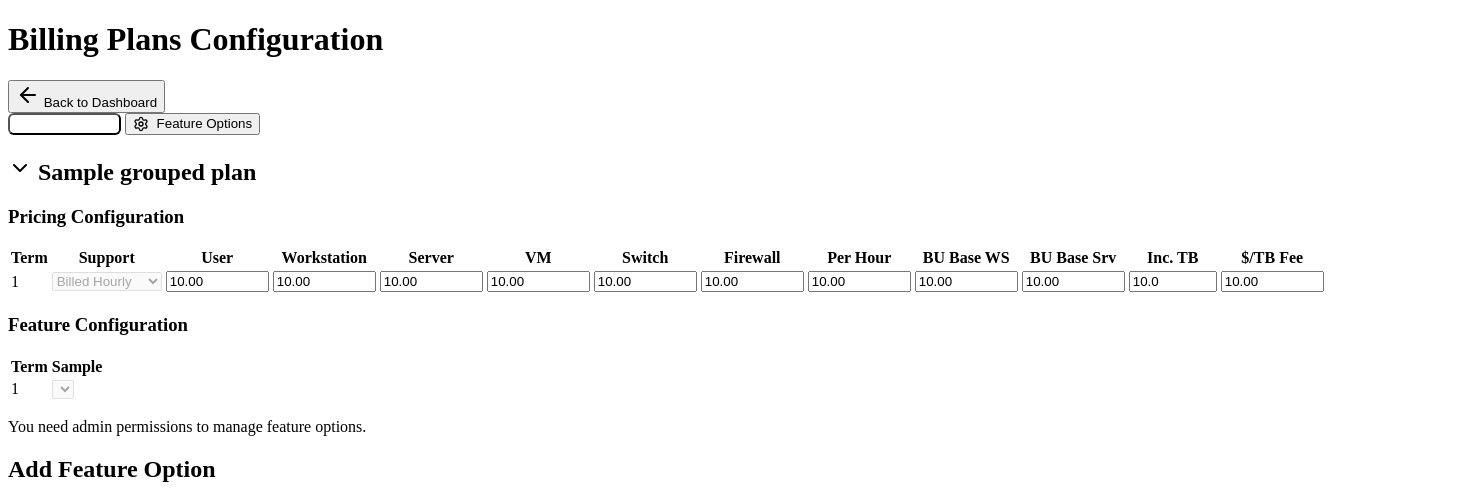
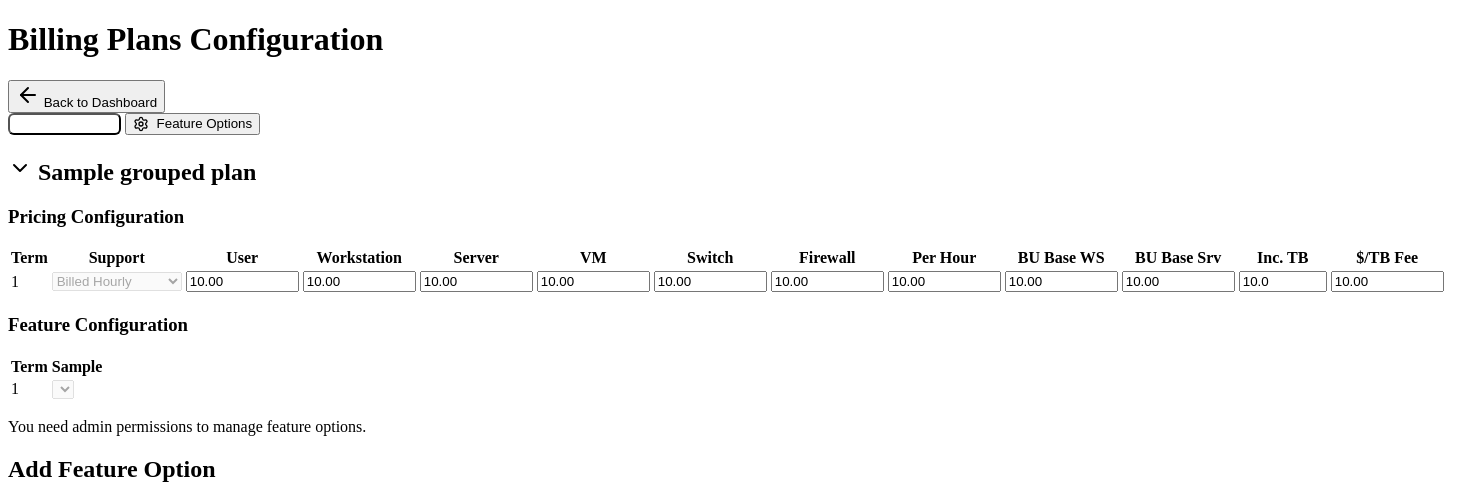
Before and after one commit to skelhammer/hivematrix-codex, a Flask app: template app/templates/billing_plans/list.html in a window 1480 px wide. Shown: the top 491 px of the page. Run offline with Flask 3, Linux system fonts and the light colour scheme; tables that the repository leaves empty hold one stand-in row (values such as "Sample post"); the template is opened without the code that fills it: values that come from a table or form of the project are taken from there, most other values are stand-ins (such as "Sample title", 1, 10 or a date in 2020); lists and menus that the app fills with data are empty; parts of the project's set-up code (start-up, migrations or seed data) failed here and were passed over.

Commit message:
Increase input widths to 105px, select to 130px
- Number inputs: 95px → 105px to fit values like 100.00
- Support dropdown: 110px → 130px to fit 'Billed Hourly'

🤖 Generated with [Claude Code](https://claude.com/claude-code)

Co-Authored-By: Claude <noreply@anthropic.com>

```diff
--- a/app/templates/billing_plans/list.html
+++ b/app/templates/billing_plans/list.html
@@ -156,22 +156,22 @@
                                                 <input type="hidden" name="plan_ids" value="{{ plan.id }}">
                                             </td>
                                             <td>
-                                                <select name="support_level_{{ plan.id }}" style="width: 110px;" {% if user.permission_level != 'admin' %}disabled{% endif %}>
+                                                <select name="support_level_{{ plan.id }}" style="width: 130px;" {% if user.permission_level != 'admin' %}disabled{% endif %}>
                                                     <option value="Billed Hourly" {% if plan.support_level == 'Billed Hourly' %}selected{% endif %}>Billed Hourly</option>
                                                     <option value="Unlimited" {% if plan.support_level == 'Unlimited' %}selected{% endif %}>Unlimited</option>
                                                 </select>
                                             </td>
-                                            <td><input type="number" step="0.01" name="per_user_cost_{{ plan.id }}" value="{{ '%.2f'|format(plan.per_user_cost|float) }}" style="width: 95px;" {% if user.permission_level != 'admin' %}readonly{% endif %}></td>
-                                            <td><input type="number" step="0.01" name="per_workstation_cost_{{ plan.id }}" value="{{ '%.2f'|format(plan.per_workstation_cost|float) }}" style="width: 95px;" {% if user.permission_level != 'admin' %}readonly{% endif %}></td>
-                                            <td><input type="number" step="0.01" name="per_server_cost_{{ plan.id }}" value="{{ '%.2f'|format(plan.per_server_cost|float) }}" style="width: 95px;" {% if user.permission_level != 'admin' %}readonly{% endif %}></td>
-                                            <td><input type="number" step="0.01" name="per_vm_cost_{{ plan.id }}" value="{{ '%.2f'|format(plan.per_vm_cost|float) }}" style="width: 95px;" {% if user.permission_level != 'admin' %}readonly{% endif %}></td>
-                                            <td><input type="number" step="0.01" name="per_switch_cost_{{ plan.id }}" value="{{ '%.2f'|format(plan.per_switch_cost|float) }}" style="width: 95px;" {% if user.permission_level != 'admin' %}readonly{% endif %}></td>
-                                            <td><input type="number" step="0.01" name="per_firewall_cost_{{ plan.id }}" value="{{ '%.2f'|format(plan.per_firewall_cost|float) }}" style="width: 95px;" {% if user.permission_level != 'admin' %}readonly{% endif %}></td>
-                                            <td><input type="number" step="0.01" name="per_hour_ticket_cost_{{ plan.id }}" value="{{ '%.2f'|format(plan.per_hour_ticket_cost|float) }}" style="width: 95px;" {% if user.permission_level != 'admin' %}readonly{% endif %}></td>
-                                            <td><input type="number" step="0.01" name="backup_base_fee_workstation_{{ plan.id }}" value="{{ '%.2f'|format(plan.backup_base_fee_workstation|float) }}" style="width: 95px;" {% if user.permission_level != 'admin' %}readonly{% endif %}></td>
-                                            <td><input type="number" step="0.01" name="backup_base_fee_server_{{ plan.id }}" value="{{ '%.2f'|format(plan.backup_base_fee_server|float) }}" style="width: 95px;" {% if user.permission_level != 'admin' %}readonly{% endif %}></td>
+                                            <td><input type="number" step="0.01" name="per_user_cost_{{ plan.id }}" value="{{ '%.2f'|format(plan.per_user_cost|float) }}" style="width: 105px;" {% if user.permission_level != 'admin' %}readonly{% endif %}></td>
+                                            <td><input type="number" step="0.01" name="per_workstation_cost_{{ plan.id }}" value="{{ '%.2f'|format(plan.per_workstation_cost|float) }}" style="width: 105px;" {% if user.permission_level != 'admin' %}readonly{% endif %}></td>
+                                            <td><input type="number" step="0.01" name="per_server_cost_{{ plan.id }}" value="{{ '%.2f'|format(plan.per_server_cost|float) }}" style="width: 105px;" {% if user.permission_level != 'admin' %}readonly{% endif %}></td>
+                                            <td><input type="number" step="0.01" name="per_vm_cost_{{ plan.id }}" value="{{ '%.2f'|format(plan.per_vm_cost|float) }}" style="width: 105px;" {% if user.permission_level != 'admin' %}readonly{% endif %}></td>
+                                            <td><input type="number" step="0.01" name="per_switch_cost_{{ plan.id }}" value="{{ '%.2f'|format(plan.per_switch_cost|float) }}" style="width: 105px;" {% if user.permission_level != 'admin' %}readonly{% endif %}></td>
+                                            <td><input type="number" step="0.01" name="per_firewall_cost_{{ plan.id }}" value="{{ '%.2f'|format(plan.per_firewall_cost|float) }}" style="width: 105px;" {% if user.permission_level != 'admin' %}readonly{% endif %}></td>
+                                            <td><input type="number" step="0.01" name="per_hour_ticket_cost_{{ plan.id }}" value="{{ '%.2f'|format(plan.per_hour_ticket_cost|float) }}" style="width: 105px;" {% if user.permission_level != 'admin' %}readonly{% endif %}></td>
+                                            <td><input type="number" step="0.01" name="backup_base_fee_workstation_{{ plan.id }}" value="{{ '%.2f'|format(plan.backup_base_fee_workstation|float) }}" style="width: 105px;" {% if user.permission_level != 'admin' %}readonly{% endif %}></td>
+                                            <td><input type="number" step="0.01" name="backup_base_fee_server_{{ plan.id }}" value="{{ '%.2f'|format(plan.backup_base_fee_server|float) }}" style="width: 105px;" {% if user.permission_level != 'admin' %}readonly{% endif %}></td>
                                             <td><input type="number" step="0.1" name="backup_included_tb_{{ plan.id }}" value="{{ '%.1f'|format(plan.backup_included_tb|float) }}" style="width: 80px;" {% if user.permission_level != 'admin' %}readonly{% endif %}></td>
-                                            <td><input type="number" step="0.01" name="backup_per_tb_fee_{{ plan.id }}" value="{{ '%.2f'|format(plan.backup_per_tb_fee|float) }}" style="width: 95px;" {% if user.permission_level != 'admin' %}readonly{% endif %}></td>
+                                            <td><input type="number" step="0.01" name="backup_per_tb_fee_{{ plan.id }}" value="{{ '%.2f'|format(plan.backup_per_tb_fee|float) }}" style="width: 105px;" {% if user.permission_level != 'admin' %}readonly{% endif %}></td>
                                         </tr>
                                         {% endfor %}
                                     </tbody>
```
